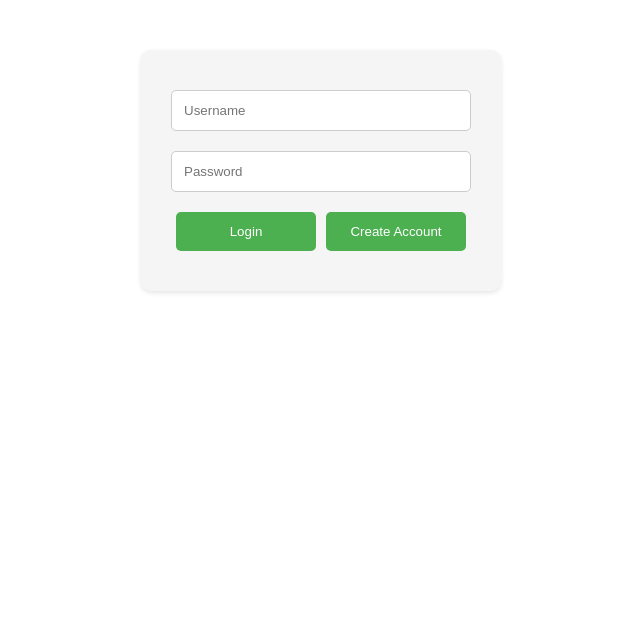
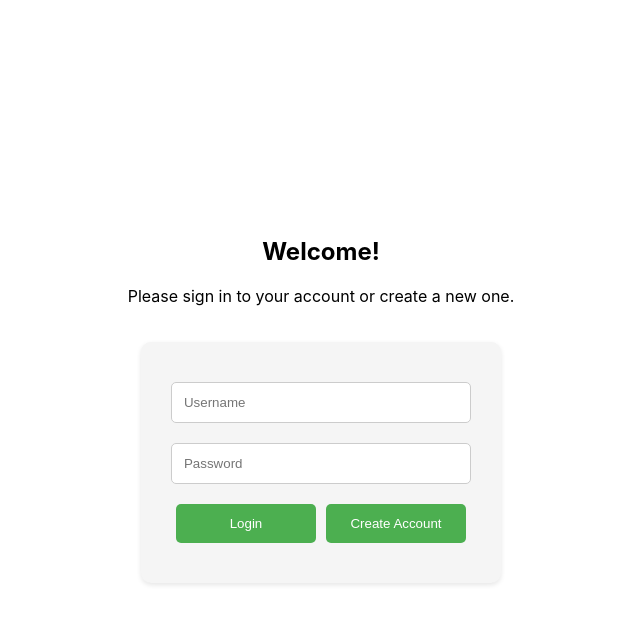
Before and after one commit to wcygan/yap, a React (Create React App) app in the folder yap-web/: page / in a window 1280 px wide. Shown: the top 624 px of the page, without its empty margins (319-959 px from the left). Built offline with nearby package versions, Linux system fonts and the light colour scheme; what @bufbuild/connect, @bufbuild/connect-web would draw is missing.

Commit message:
nice login page

```diff
--- a/yap-web/src/App.css
+++ b/yap-web/src/App.css
@@ -1,40 +1,23 @@
-.App {
-  text-align: center;
+body, html {
+  height: 100%;
+  margin: 0;
+  display: flex;
+  justify-content: center;
+  align-items: center;
 }
 
-.App-logo {
-  height: 40vmin;
-  pointer-events: none;
+.App {
+  display: flex;
+  flex-direction: column;
+  justify-content: center;
+  align-items: center;
+  height: 100%;
+  width: 100%;
 }
 
-@media (prefers-reduced-motion: no-preference) {
-  .App-logo {
-    animation: App-logo-spin infinite 20s linear;
-  }
-}
-
-.App-header {
-  background-color: #282c34;
-  min-height: 100vh;
-  display: flex;
-  flex-direction: column;
-  align-items: center;
-  justify-content: center;
-  font-size: calc(10px + 2vmin);
-  color: white;
-}
-
-.App-link {
-  color: #61dafb;
-}
-
-@keyframes App-logo-spin {
-  from {
-    transform: rotate(0deg);
-  }
-  to {
-    transform: rotate(360deg);
-  }
+.welcome-panel {
+  text-align: center;
+  margin-bottom: 20px;
 }
 
 .login-form {
@@ -42,7 +25,6 @@
   flex-direction: column;
   align-items: center;
   width: 300px;
-  margin: 50px auto;
   padding: 30px;
   border-radius: 10px;
   background-color: #f5f5f5;
@@ -79,3 +61,17 @@
 .login-form button:hover {
   background-color: #45a049;
 }
+
+.login-form button:disabled {
+  background-color: #9E9E9E;
+  cursor: not-allowed;
+}
+
+.error {
+  color: red;
+  margin: 10px 0;
+}
+
+.loading {
+  margin: 10px 0;
+}
--- a/yap-web/src/App.tsx
+++ b/yap-web/src/App.tsx
@@ -5,34 +5,52 @@ import { authClient } from './clients';
 function App() {
   const [username, setUsername] = useState('');
   const [password, setPassword] = useState('');
+  const [loading, setLoading] = useState(false);
+  const [error, setError] = useState('');
 
   const handleLogin = async () => {
+    setLoading(true);
+    setError('');
     try {
       const response = await authClient.login({ username, password });
       console.log('Login successful:', response);
     } catch (error) {
+      setError('Login failed. Please try again.');
       console.error('Login failed:', error);
+    } finally {
+      setLoading(false);
     }
   };
 
   const handleCreateAccount = async () => {
+    setLoading(true);
+    setError('');
     try {
       const response = await authClient.register({ username, password });
       console.log('Account creation successful:', response);
     } catch (error) {
+      setError('Account creation failed. Please try again.');
       console.error('Account creation failed:', error);
+    } finally {
+      setLoading(false);
     }
   };
 
   return (
-    <div>
+    <div className="App">
+      <div className="welcome-panel">
+        <h2>Welcome!</h2>
+        <p>Please sign in to your account or create a new one.</p>
+      </div>
       <div className="login-form">
         <input type="text" value={username} onChange={(e) => setUsername(e.target.value)} placeholder="Username" />
         <input type="password" value={password} onChange={(e) => setPassword(e.target.value)} placeholder="Password" />
+        {error && <div className="error">{error}</div>}
         <div className="button-row">
-          <button onClick={handleLogin}>Login</button>
-          <button onClick={handleCreateAccount}>Create Account</button>
+          <button onClick={handleLogin} disabled={loading}>Login</button>
+          <button onClick={handleCreateAccount} disabled={loading}>Create Account</button>
         </div>
+        {loading && <div className="loading">Loading...</div>}
       </div>
     </div>
   );
```
Also changed, not shown: 1 other file (tests, documents, lock files or other folders).
